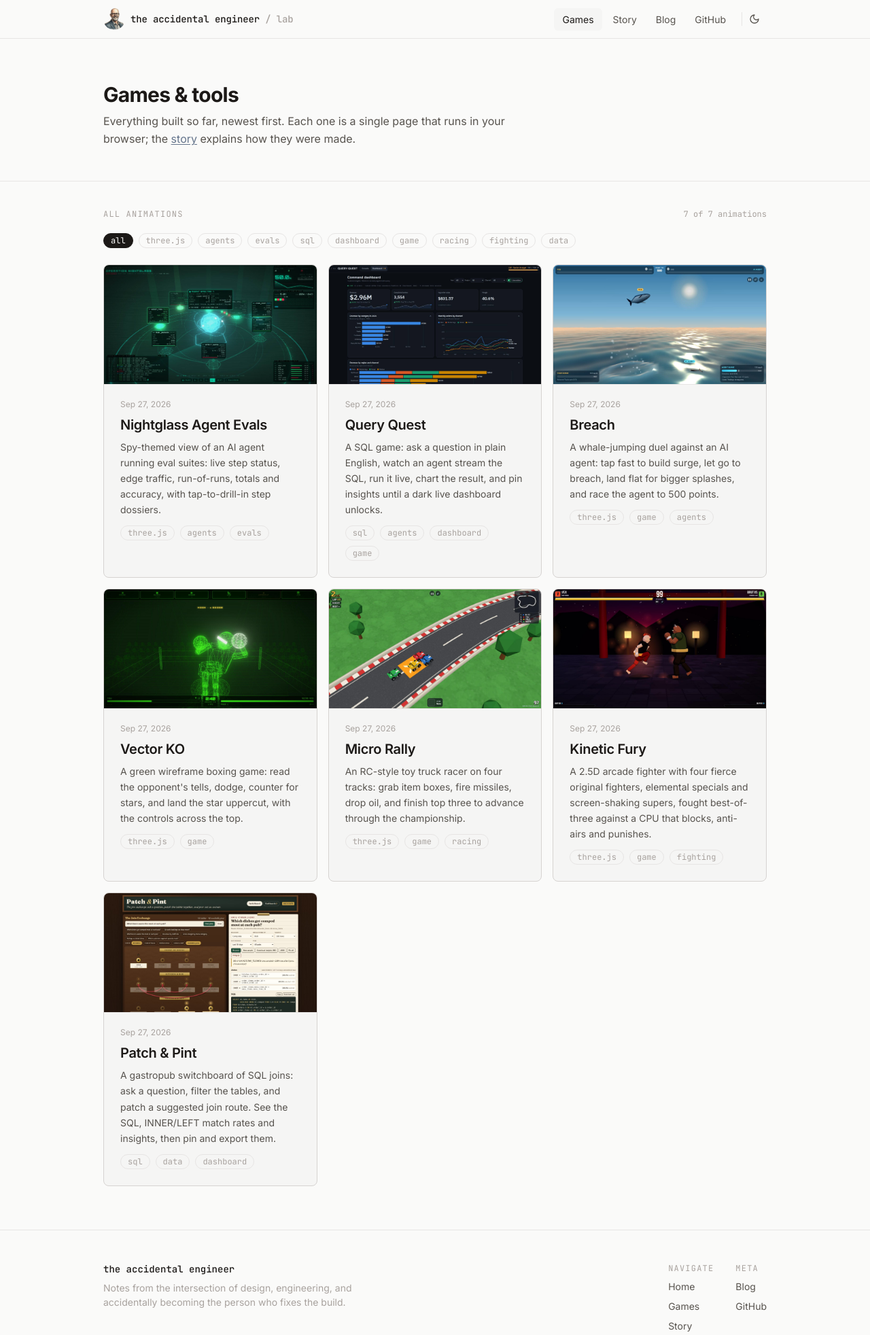
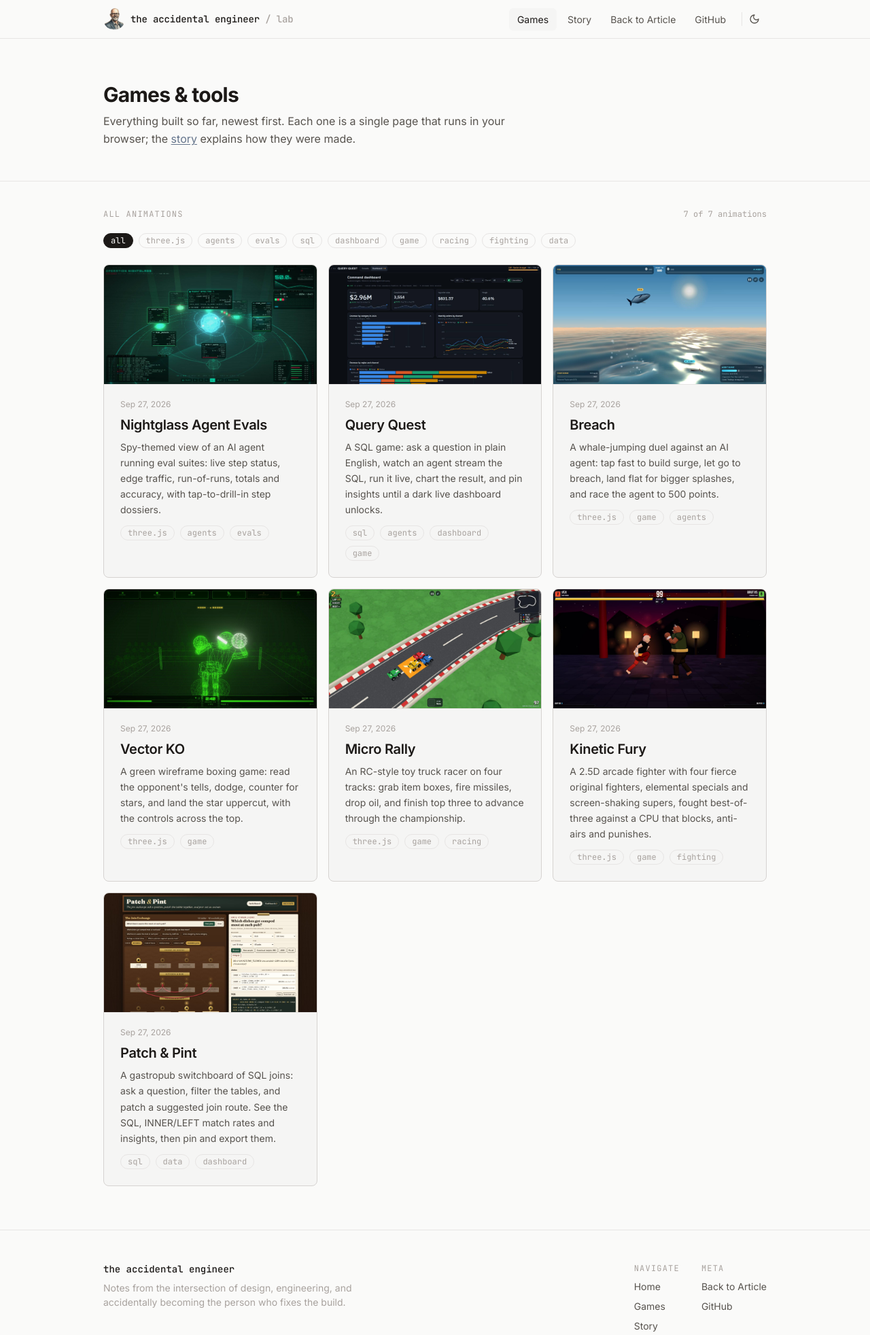
Before and after one commit to Josh-Schoen/ai-animations, a website: page animations/index.html in a window 1280 px wide. Shown: the top 1964 px of the page at 68% size. Drawn offline with Linux system fonts and the light colour scheme.

Commit message:
Fix navigation links across all pages - sync to accidentalengineer.com/lab/beam-me-up

```diff
--- a/animations/index.html
+++ b/animations/index.html
@@ -32,7 +32,7 @@
   <nav class="site-nav" aria-label="Site">
     <a href="./" aria-current="page">Games</a>
     <a href="../article/">Story</a>
-    <a href="https://accidentalengineer.com/">Blog</a>
+    <a href="https://accidentalengineer.com/lab/beam-me-up">Back to Article</a>
     <a class="opt" href="https://github.com/Josh-Schoen/ai-animations" rel="noopener">GitHub</a>
     <button class="theme-toggle" type="button" aria-label="Toggle theme"><svg class="moon" viewBox="0 0 24 24" fill="none" stroke="currentColor" stroke-width="2" stroke-linecap="round" stroke-linejoin="round" aria-hidden="true"><path d="M12 3a6 6 0 0 0 9 9 9 9 0 1 1-9-9Z"/></svg><svg class="sun" viewBox="0 0 24 24" fill="none" stroke="currentColor" stroke-width="2" stroke-linecap="round" stroke-linejoin="round" aria-hidden="true"><circle cx="12" cy="12" r="4"/><path d="M12 2v2M12 20v2M4.93 4.93l1.41 1.41M17.66 17.66l1.41 1.41M2 12h2M20 12h2M6.34 17.66l-1.41 1.41M19.07 4.93l-1.41 1.41"/></svg></button>
   </nav>
@@ -60,7 +60,7 @@
     </div>
     <nav aria-label="Footer">
       <div><span>Navigate</span><a href="../">Home</a><a href="./">Games</a><a href="../article/">Story</a></div>
-      <div><span>Meta</span><a href="https://accidentalengineer.com/">Blog</a><a href="https://github.com/Josh-Schoen/ai-animations" rel="noopener">GitHub</a></div>
+      <div><span>Meta</span><a href="https://accidentalengineer.com/lab/beam-me-up">Back to Article</a><a href="https://github.com/Josh-Schoen/ai-animations" rel="noopener">GitHub</a></div>
     </nav>
   </div>
   <div class="bottom"><span>&copy; 2026 Josh Schoen</span><span>Built in conversation with Claude Code. No build step.</span></div>
```
Also changed, not shown: article/index.html (+2 -2 lines), 2 other files.
